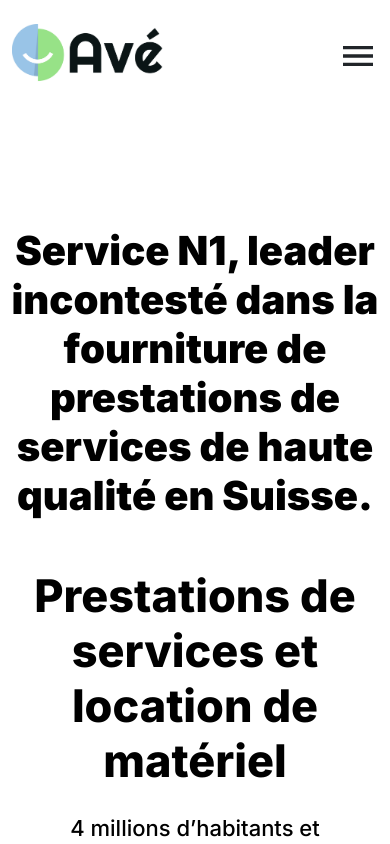
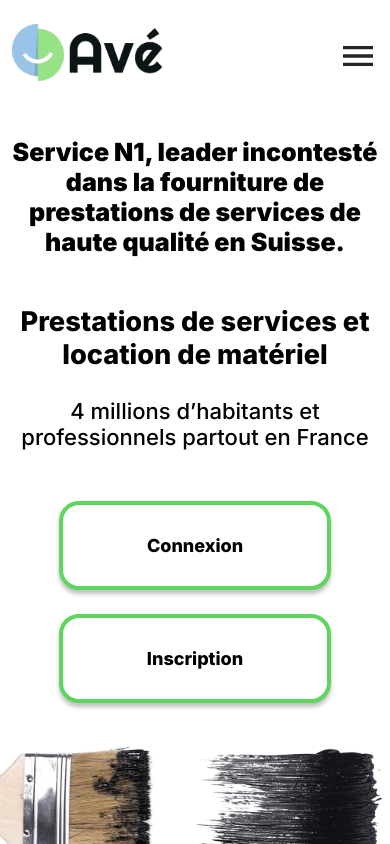
Before and after one commit to Abdrahim19/Av-, a React (Vite) app: page / in a window 390 px wide. Built offline with nearby package versions, Linux system fonts and the light colour scheme.

Commit message:
make fonts-responsive

```diff
--- a/src/components/Header/Header.Modules.css
+++ b/src/components/Header/Header.Modules.css
@@ -1,3 +1,9 @@
+nav {
+    margin-bottom:5.55rem;
+    @media (max-width:991px) {
+        margin-bottom: 1.5rem;
+    }
+}
 .titel {
 color: #000;
 text-align: center;
--- a/src/components/Header/Navbar.tsx
+++ b/src/components/Header/Navbar.tsx
@@ -19,7 +19,7 @@ const Navbar = () => {
 
   return (
 
-    <nav style={{marginBottom:'5.55rem'}} className="d-flex align-items-center justify-content-between">
+    <nav  className="d-flex align-items-center justify-content-between">
         <h1 className='titel d-none d-lg-block user-select-none'>Qui est AVE?</h1>
         <Link to='/'>
         <img className="logo user-select-none" src="/jpg file.jpg" loading="lazy" alt="site_logo" />
--- a/src/pages/Home/hero/hero.css
+++ b/src/pages/Home/hero/hero.css
@@ -24,6 +24,9 @@ font-weight: 800;
 line-height: normal;
 margin:  0 auto 27px ;
 max-width: 30rem;
+@media (max-width: 767px) {
+  font-size: 1.7rem;
+}
 }
 
 .second_discrption {
@@ -47,5 +50,6 @@ line-height: normal;
 max-width: 65rem;
   @media (max-width: 767px) {
       margin-bottom: 3rem;
+      font-size: 25px;
     }
   }
```
